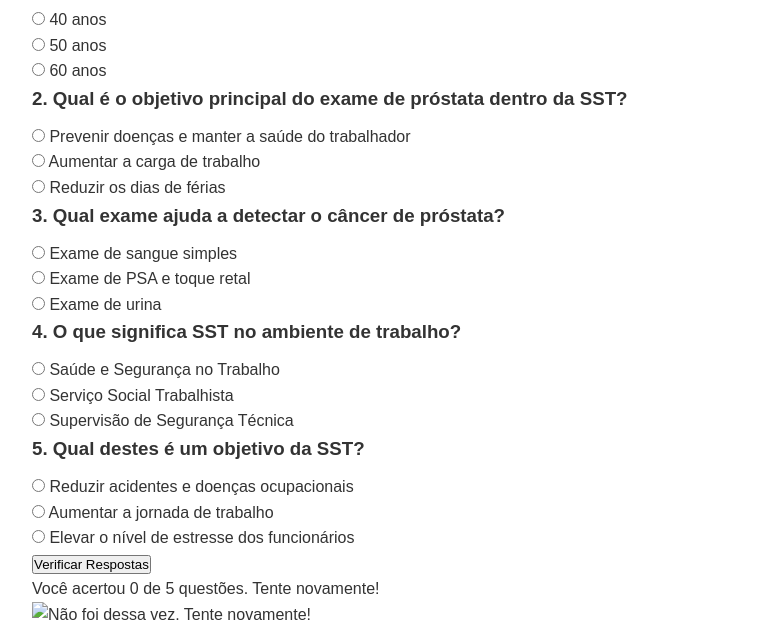
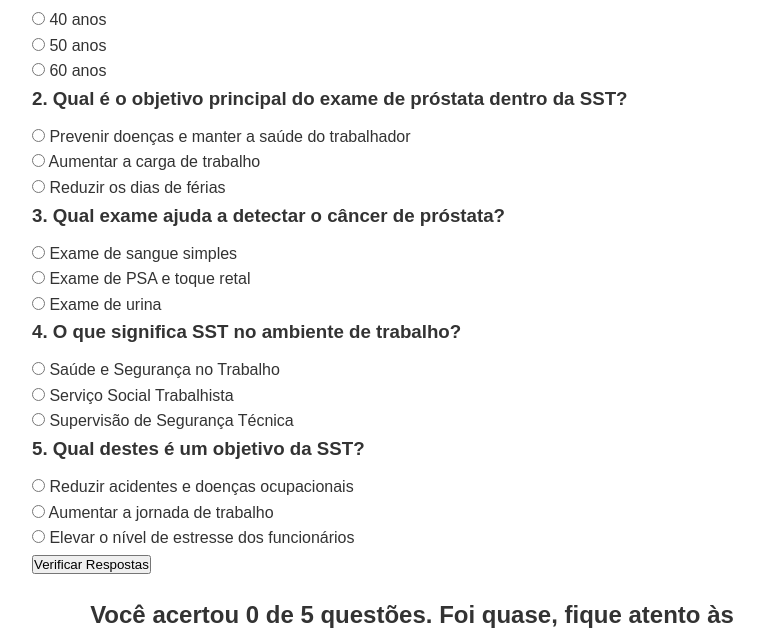
Before and after one commit to Nateli-Silva/importancia-do-exame-de-prostata-na-sst, a plain HTML site: page quiz.html in a window 1280 px wide. Both pictures are taken after a click on the button "Verificar Respostas". Shown: the part 134-777 px from the top of the page, without its empty margins (228-992 px from the left). Drawn offline with Linux system fonts and the light colour scheme.

Commit message:
primeiro commit

```diff
--- a/quiz.html
+++ b/quiz.html
@@ -57,8 +57,8 @@
 
     <!-- Imagens de Resultado -->
     <div  id="resultMessage"></div>
-    <img id="correctImg" src="asset/Today (1).jpg" alt="Parabéns! Você acertou!" style="display: none;">
-    <img id="wrongImg" src="asset/Today.jpg" alt="Não foi dessa vez. Tente novamente!" style="display: none;">
+    <img id="correctImg" src="asset/transferir (4).jpeg" alt="Parabéns! Você acertou!" style="display: none;">
+    <img id="wrongImg" src="asset/Wedding photo.jpeg" alt="Não foi dessa vez. Tente novamente!" style="display: none;">
   </div>
 
   <script>
@@ -81,11 +81,11 @@
       const wrongImg = document.getElementById("wrongImg");
 
       if (score === answers.length) {
-        resultMessage.textContent = "Parabéns! Você acertou todas as respostas!";
+        resultMessage.textContent = "Parabéns, você está bem informado e conseguiu proteger o seu precioso.";
         correctImg.style.display = "block";
         wrongImg.style.display = "none";
       } else {
-        resultMessage.textContent = `Você acertou ${score} de ${answers.length} questões. Tente novamente!`;
+        resultMessage.textContent = `Você acertou ${score} de ${answers.length} questões. Foi quase, fique atento às informações e proteja o seu precioso.`;
         correctImg.style.display = "none";
         wrongImg.style.display = "block";
       }
--- a/styles.css
+++ b/styles.css
@@ -48,6 +48,14 @@ h1, h2, h3 {
 
 p {
   margin-bottom: 15px;
+}
+
+#resultMessage {
+  font-size: 24px; /* Aumenta o tamanho da fonte */
+  font-weight: bold; /* Torna o texto mais chamativo */
+  color: #333; /* Escolha a cor que preferir */
+  text-align: center; /* Centraliza o texto */
+  margin-top: 20px; /* Adiciona um pouco de espaço no topo */
 }
 
 .btn {
```
Also changed, not shown: index.html (+1 -1 lines), asset/Blue Awareness Ribbon PNG Clipart - Best WEB Clipart.png (added), asset/Wedding photo.jpeg (added), asset/transferir (4).jpeg (added).
